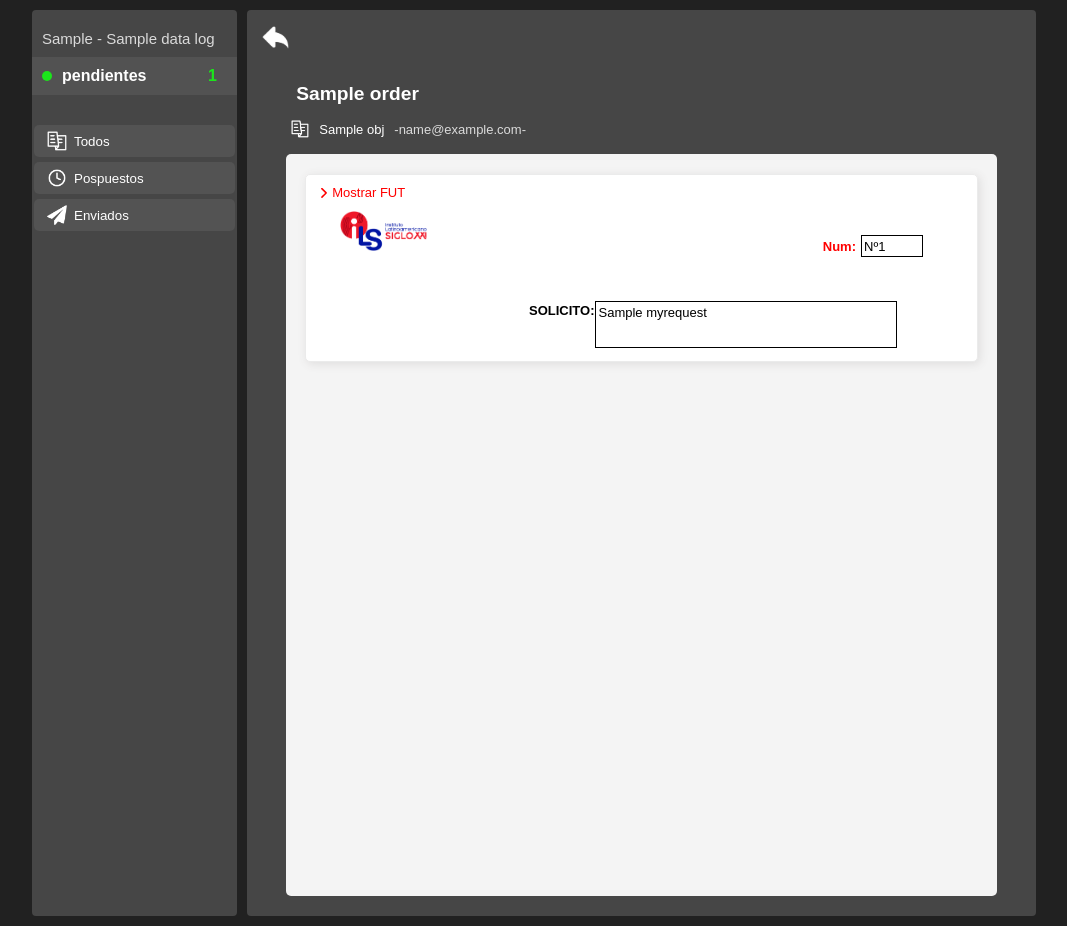
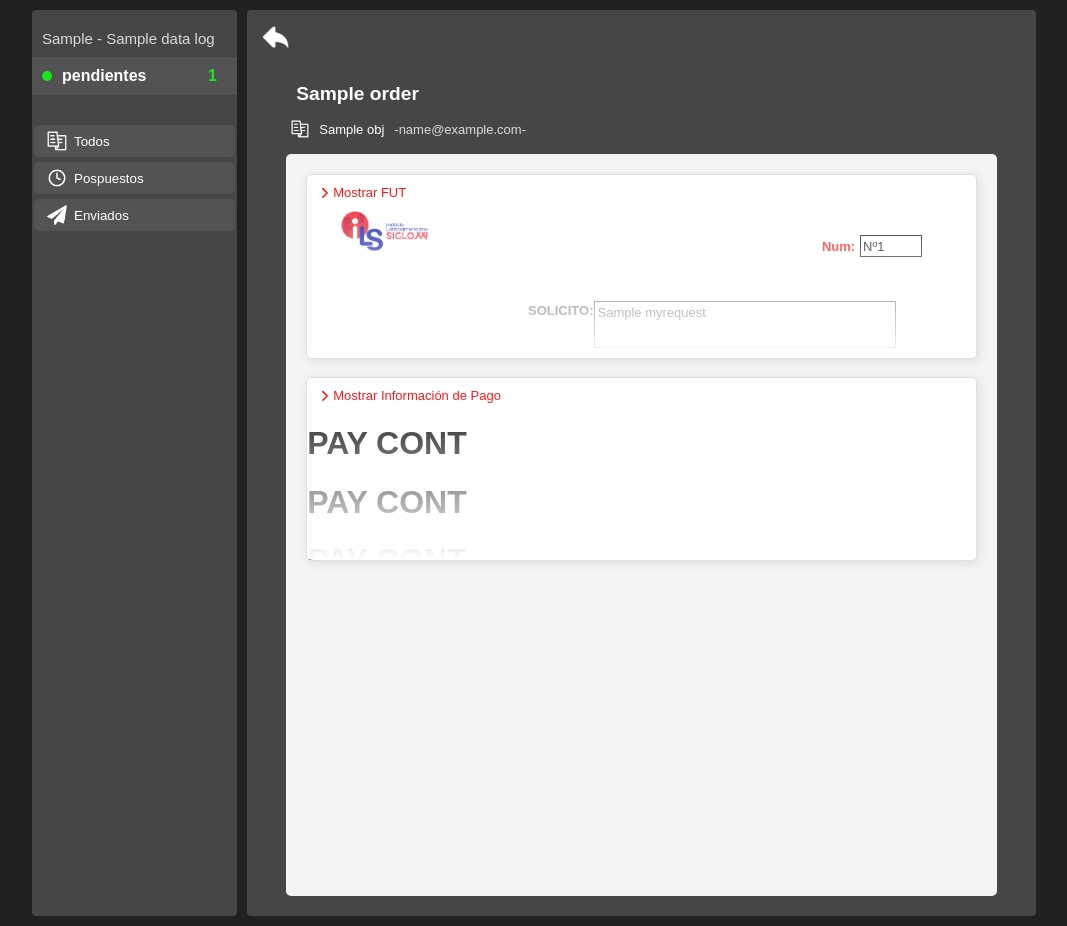
Before and after one commit to RTzm4d48/FUT_CTR-B_v5, a Django app: template myapp_admin/templates/admin/staff/view_fut.html in a window 1280 px wide. Shown: the part 60-986 px from the top of the page, without its empty margins (106-1173 px from the left). Run offline with Django 4.2, Linux system fonts and the light colour scheme; the template is opened without the code that fills it: most values are stand-ins (such as "Sample title", 1, 10 or a date in 2020).

Commit message:
dropdowns functions repair and add new pay dropdowns

```diff
--- a/myapp_admin/templates/admin/staff/view_fut.html
+++ b/myapp_admin/templates/admin/staff/view_fut.html
@@ -115,7 +115,6 @@
     }
     .orderils{
         width: calc(100% - 160px);
-        background: white;
         margin: 0px auto 10px auto;
         display: flex;
         justify-content: flex-end;
@@ -294,28 +293,27 @@
 <!-- NUEVOS ESTILOS DEL VIEW FUT -->
 <style>
     .fut_cont{
+        width: 100%;
+        background: white;
+        border-radius: 5px;
+        border:1px solid #e0e0e0;
+        box-shadow: 2px 2px 10px #DEDDDD; /* Sombras */
+        margin: 0px auto 20px auto;
+        position: relative; /*importante*/
+    }
+    .delhiden{
+        display: flex;
         width: calc(100% - 40px);/* -margin */
-        background: white;
-        margin: 20px auto;
-        border-radius: 5px;
-        border: 1px solid #EBEBEB;
-        box-shadow: 2px 2px 10px #DEDDDD; /* Sombras */
-        cursor: pointer;
+        height: 30%;
+        margin: 0px auto;
+        /*background: green;*/
     }
     .fut_cont_A{
-        height: 25%;
+        height: calc(100% - 40px);/*RESTAMOS EL MARGIN VERTICAL*/
         overflow: hidden;
     }
     .fut_cont_B{
-        height: 2000px;
-    }
-    .fut_cont_A:hover{
-        /*COLOR*/
-        background-image: linear-gradient(to bottom, white, #AEAEAE); /*gradiente de dos colores*/
-        background-size: 100% 100%; /*para asegurarnos que el fondo gradiente ocuper el 100% del ancho y largo*/
-        background-attachment: fixed; /*para que el fondo cupe todo el ancho y largo de la pagina*/
-        background-repeat: no-repeat; /*especifica de que un fondo no se puede repetir o clonar*/
-        border: none;
+        height: auto;
     }
     .desplegable{
         color: red;
@@ -335,6 +333,27 @@
     }
     .ocultar{
         display: none;
+    }
+    .capa_color{
+        position: absolute;/*importante*/
+        cursor: pointer;
+        top: 0px;
+        left: 0px;
+        width: 100%;
+        height: 100%;
+        /*COLOR*/
+        background-image: linear-gradient(to bottom, #ffffff00, white); /*gradiente de dos colores*/
+        background-size: 100% 100%; /*para asegurarnos que el fondo gradiente ocuper el 100% del ancho y largo*/
+        /*background-attachment: fixed; /*para que el fondo cupe todo el ancho y largo de la pagina*/
+        background-repeat: no-repeat; /*especifica de que un fondo no se puede repetir o clonar*/
+        border-radius: 5px;
+    }
+    .capa_color:hover{
+        /*COLOR*/
+        background-image: linear-gradient(to bottom, #adadad36, #cccccc80); /*gradienrgb(206, 206, 206) dos colores*/
+        background-size: 100% 100%; /*para asegurarnos que el fondo gradiente ocuper el 100% del ancho y largo*/
+        /*background-attachment: fixed; /*para que el fondo cupe todo el ancho y largo de la pagina*/
+        background-repeat: no-repeat; /*especifica de que un fondo no se puede repetir o clonar*/
     }
 </style>
 
@@ -358,14 +377,16 @@
             <p class="p_mail">-{{objs.email}}-</p>
         </div>
         <div class="contFUT">
-            <div id="id_cont_fut" class="fut_cont fut_cont_A" onclick="Show_FUTs()">
+            <div id="id_delhiden" class="delhiden"><!--Este contenedor soluciona un problema del hiden-->
+                <div id="id_cont_fut" class="fut_cont fut_cont_A" style="margin: 20px auto;">
+                    <div id="id_colorFuncion" class="capa_color" onclick="Show_FUTs()"></div><!--Capa Color y funcion-->
                     <div id="desplegable_show" class="desplegable">
                         <svg aria-hidden="true" height="16" viewBox="0 0 16 16" version="1.1" width="16" data-view-component="true">
                             <path class="st0" d="M5.3,3.1c0.3-0.3,0.8-0.3,1.1,0c0,0,0,0,0,0l4.3,4.2c0.3,0.3,0.3,0.8,0,1.1c0,0,0,0,0,0l-4.2,4.3  c-0.3,0.3-0.8,0.3-1.1,0s-0.3-0.8,0-1.1l3.7-3.7L5.3,4.2C5,3.9,5,3.4,5.3,3.1C5.3,3.1,5.3,3.1,5.3,3.1z" fill="red"></path>
                         </svg>
                         <p>Mostrar FUT</p>
                     </div>
-                <div id="desplegable_hiden" class="desplegable ocultar">
+                    <div id="desplegable_hiden" class="desplegable ocultar" onclick="Hiden_FUTs()">
                         <svg aria-hidden="true" height="16" viewBox="0 0 16 16" version="1.1" width="16" data-view-component="true">
                             <path d="M12.78 5.22a.749.749 0 0 1 0 1.06l-4.25 4.25a.749.749 0 0 1-1.06 0L3.22 6.28a.749.749 0 1 1 1.06-1.06L8 8.939l3.72-3.719a.749.749 0 0 1 1.06 0Z" fill="red"></path>
                         </svg>
@@ -437,14 +458,47 @@
                         <p class="finishh" style="margin: 0px;">POR LO EXPUESTO A USTED, SEÑOR DIRECTOR(A), RUEGO SE SIRVA ACCEDER A MI PETICIÓN POR SER DE JUSTICIA</p>
                         <p class="finishh" style="margin: 0px; color: blue;">Arequipa, {{objs.date}}</p>
                     </div>
-                <!-- ------------VIEW FUT------------- -->
-                <div class="desplegable">
+                    <!-- ------------/VIEW FUT------------- -->
+                    <div class="desplegable" onclick="Hiden_FUTs()">
                         <svg aria-hidden="true" height="16" viewBox="0 0 16 16" version="1.1" width="16" data-view-component="true">
                             <path xmlns="http://www.w3.org/2000/svg" class="st0" d="M3.2,10.6c-0.3-0.3-0.3-0.8,0-1.1l0,0l4.2-4.3c0.3-0.3,0.8-0.3,1.1,0l0,0l4.3,4.2c0.3,0.3,0.3,0.8,0,1.1  c-0.3,0.3-0.8,0.3-1.1,0L8,6.8l-3.7,3.8C4,10.9,3.5,10.9,3.2,10.6L3.2,10.6z" fill="red"></path>
                         </svg>
                         <p>Ocultar FUT</p>
                     </div>
                 </div>
+            </div>
+            <!-- ------------------------OTRO CONT------------------------ -->
+            <div id="id_delhiden2" class="delhiden"><!--Este contenedor soluciona un problema del hiden-->
+                <div id="id_cont_pay" class="fut_cont fut_cont_A" style="color: black;">
+                    <div id="id_colorFuncion2" class="capa_color" onclick="Show_PAY()"></div><!--Capa Color y funcion-->
+                    <div id="desplegable_show2" class="desplegable">
+                        <svg aria-hidden="true" height="16" viewBox="0 0 16 16" version="1.1" width="16" data-view-component="true">
+                            <path class="st0" d="M5.3,3.1c0.3-0.3,0.8-0.3,1.1,0c0,0,0,0,0,0l4.3,4.2c0.3,0.3,0.3,0.8,0,1.1c0,0,0,0,0,0l-4.2,4.3  c-0.3,0.3-0.8,0.3-1.1,0s-0.3-0.8,0-1.1l3.7-3.7L5.3,4.2C5,3.9,5,3.4,5.3,3.1C5.3,3.1,5.3,3.1,5.3,3.1z" fill="red"></path>
+                        </svg>
+                        <p>Mostrar Información de Pago</p>
+                    </div>
+                    <div id="desplegable_hiden_2" class="desplegable ocultar" onclick="Hiden_PAY()">
+                        <svg aria-hidden="true" height="16" viewBox="0 0 16 16" version="1.1" width="16" data-view-component="true">
+                            <path d="M12.78 5.22a.749.749 0 0 1 0 1.06l-4.25 4.25a.749.749 0 0 1-1.06 0L3.22 6.28a.749.749 0 1 1 1.06-1.06L8 8.939l3.72-3.719a.749.749 0 0 1 1.06 0Z" fill="red"></path>
+                        </svg>
+                        <p>Ocultar Información de Pago</p>
+                    </div>
+                    <!-- --------------------VIEW PAY------------------- -->
+                    <h1>PAY CONT</h1>
+                    <h1>PAY CONT</h1>
+                    <h1>PAY CONT</h1>
+                    <h1>PAY CONT</h1>
+                    <h1>PAY CONT</h1>
+                    <!-- --------------------/VIEW PAY------------------- -->
+                    <div class="desplegable" onclick="Hiden_PAY()">
+                        <svg aria-hidden="true" height="16" viewBox="0 0 16 16" version="1.1" width="16" data-view-component="true">
+                            <path xmlns="http://www.w3.org/2000/svg" class="st0" d="M3.2,10.6c-0.3-0.3-0.3-0.8,0-1.1l0,0l4.2-4.3c0.3-0.3,0.8-0.3,1.1,0l0,0l4.3,4.2c0.3,0.3,0.3,0.8,0,1.1  c-0.3,0.3-0.8,0.3-1.1,0L8,6.8l-3.7,3.8C4,10.9,3.5,10.9,3.2,10.6L3.2,10.6z" fill="red"></path>
+                        </svg>
+                        <p>Ocultar FUT</p>
+                    </div>
+                </div>
+            </div>
+            <!-- ------------------------/OTRO CONT------------------------ -->
             <div class="fut_cont ocultar">
                 <div class="logoils">
                     <img src="{% static 'img/logoils.png' %}" alt="">
@@ -750,32 +804,63 @@
 
     //});
 
-    function Show_FUTs(){
+    //VARIABLES DE VIEW FUTs
     var id_cont_fut = document.getElementById("id_cont_fut");
     var desplegable_hiden = document.getElementById("desplegable_hiden");
     var desplegable_show = document.getElementById("desplegable_show");
+    var id_delhiden = document.getElementById("id_delhiden");
+    var id_colorFuncion = document.getElementById("id_colorFuncion");
+    //VARIABLES DE VIEW PAY
+    var id_cont_pay = document.getElementById("id_cont_pay");
+    var id_colorFuncion2 = document.getElementById("id_colorFuncion2");
+    var desplegable_show2 = document.getElementById("desplegable_show2");
+    var desplegable_hiden_2 = document.getElementById("desplegable_hiden_2");
+    var id_delhiden2 = document.getElementById("id_delhiden2");
 
-        var clases = id_cont_fut.classList;
-
-        // Convierte las clases a un array si necesitas manipularlas como tal
-        var clasesArray = Array.from(clases);
-
-        // Itera a través del array de clases
-        for (var i = 0; i < clasesArray.length; i++) {
-            if(clasesArray[i] == "fut_cont_A"){
+    function Show_FUTs(){
         id_cont_fut.classList.remove("fut_cont_A");
         id_cont_fut.classList.add("fut_cont_B");
         //DESPLEGABLES
         desplegable_show.classList.add("ocultar");
         desplegable_hiden.classList.remove("ocultar");
-            }else if(clasesArray[i] == "fut_cont_B"){
+        //REPARACION DEL HIDEN
+        id_delhiden.classList.add("fut_cont_B")
+        //QUITAMOS EL COLOR_CONT  OCULTO Y QUITAMOS EL LLAMADO A LA FUNCIÓN
+        id_colorFuncion.classList.add("ocultar");
+    }
+    function Hiden_FUTs(){
         id_cont_fut.classList.add("fut_cont_A");
         id_cont_fut.classList.remove("fut_cont_B");
         //DESPLEGABLES
         desplegable_show.classList.remove("ocultar");
         desplegable_hiden.classList.add("ocultar");
+        //REPARACION DEL HIDEN
+        id_delhiden.classList.remove("fut_cont_B")
+        //AGREGAMOS EL COLOR_CONT  OCULTO Y AGREGAMOS EL LLAMADO A LA FUNCIÓN
+        id_colorFuncion.classList.remove("ocultar");
     }
+    //PAY FUNCTIONS
+    function Show_PAY(){
+        id_cont_pay.classList.remove("fut_cont_A");
+        id_cont_pay.classList.add("fut_cont_B");
+        //DESPLEGABLES
+        desplegable_show2.classList.add("ocultar");
+        desplegable_hiden_2.classList.remove("ocultar");
+        //REPARACION DEL HIDEN
+        id_delhiden2.classList.add("fut_cont_B");
+        //QUITAMOS EL COLOR_CONT  OCULTO Y QUITAMOS EL LLAMADO A LA FUNCIÓN
+        id_colorFuncion2.classList.add("ocultar");
     }
+    function Hiden_PAY(){
+        id_cont_pay.classList.add("fut_cont_A");
+        id_cont_pay.classList.remove("fut_cont_B");
+        //DESPLEGABLES
+        desplegable_show2.classList.remove("ocultar");
+        desplegable_hiden_2.classList.add("ocultar");
+        //REPARACION DEL HIDEN
+        id_delhiden2.classList.remove("fut_cont_B");
+        //QUITAMOS EL COLOR_CONT  OCULTO Y QUITAMOS EL LLAMADO A LA FUNCIÓN
+        id_colorFuncion2.classList.remove("ocultar");
     }
 </script>
 
```
Lines whose indentation alone changed are shown as unchanged.
